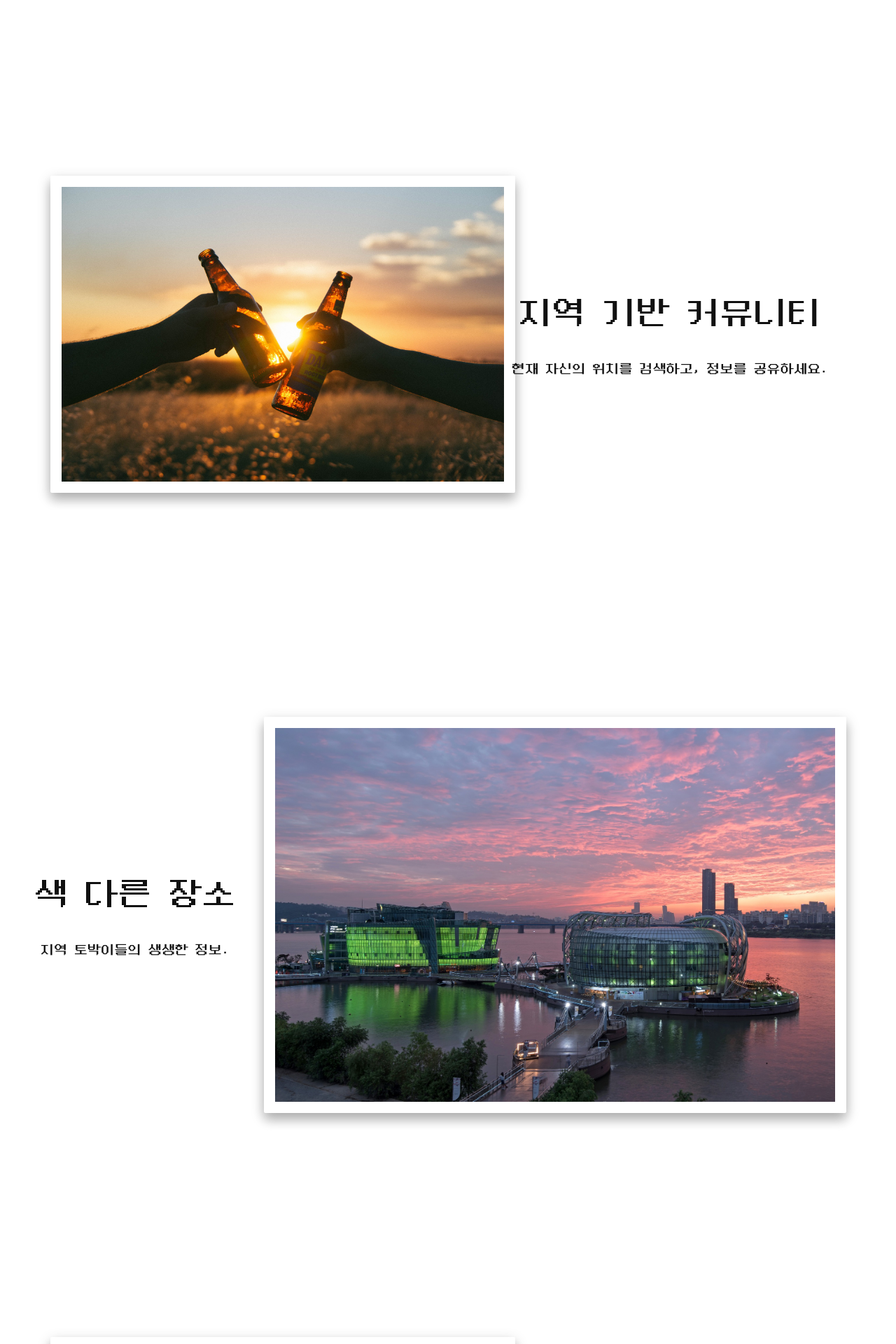
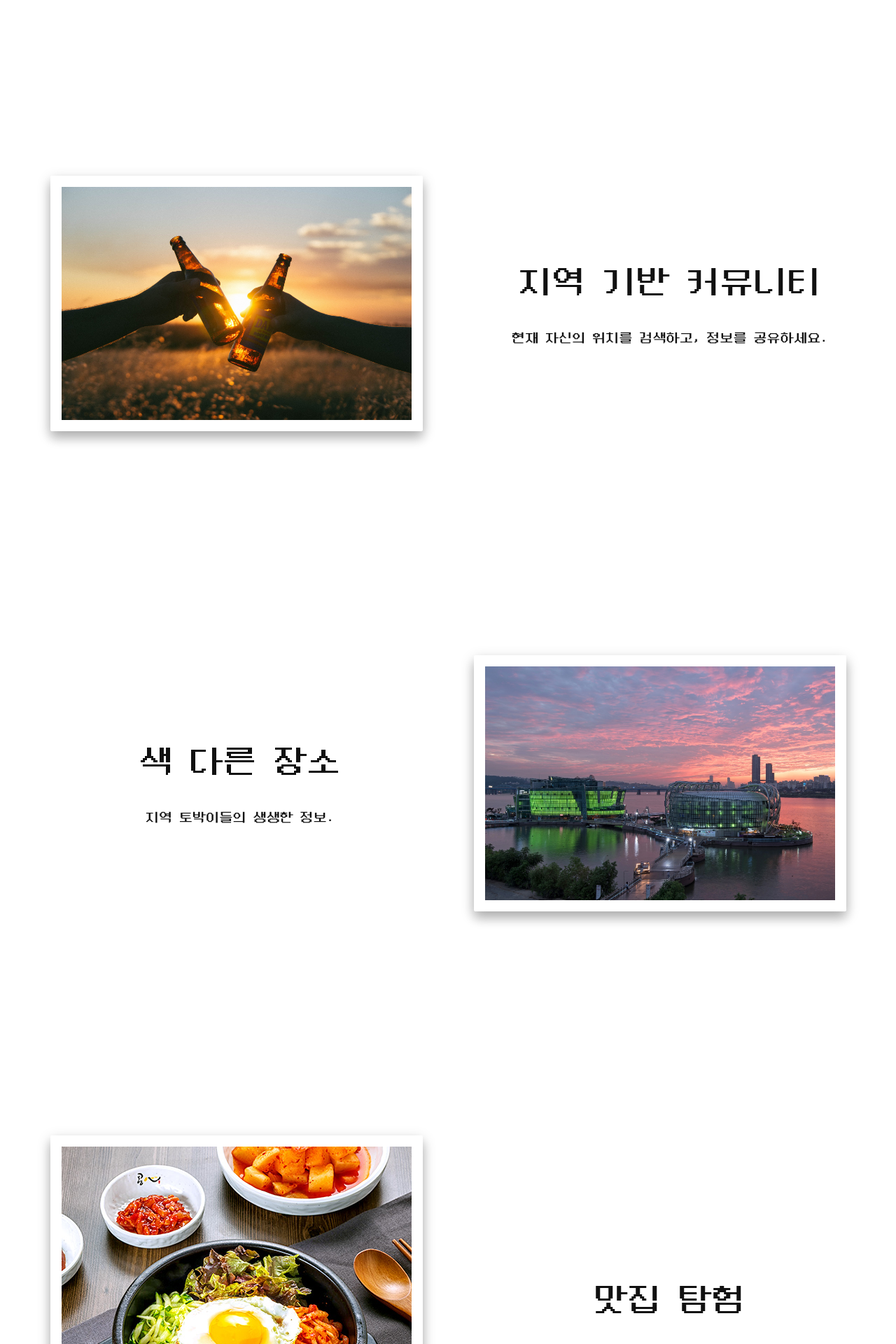
Before and after one commit to 6lueparr0t/about-rgbplace, a Jekyll site: the page built from index.md, in a window 1280 px wide. Shown: the part 1361-3281 px from the top of the page at 70% size. Built offline with Jekyll 4.4.1, drawn with Linux system fonts in a browser that asks for light colours; some web fonts are replaced.

Commit message:
auto commit 2019-07-07 17:27:07

```diff
--- a/_sass/css/home/_default.scss
+++ b/_sass/css/home/_default.scss
@@ -104,6 +104,15 @@ section.feature-1 {
 
 		&.feature-image img {
 			max-width: 700px;
+			@include media-query(1400px) {
+				max-width:500px;
+			}
+			@include media-query(1150px) {
+				max-width:350px;
+			}
+			@include media-query($on-laptop) {
+				max-width: 200px;
+			}
 			width: 100%;
 			box-shadow: 0 10px 16px 0 rgba(0, 0, 0, 0.2), 0 6px 20px 0 rgba(0, 0, 0, 0.19) !important;
 
@@ -124,13 +133,16 @@ section.feature-1 {
 				text-align: center;
 				font-size: 3rem;
 
+				@include media-query(1150px) {
+					font-size:2rem;
+				}
 				@include media-query($on-laptop) {
-					font-size: 1rem;
+					font-size:1rem;
 				}
 			}
 
-			@include media-query($on-laptop) {
-				font-size: .8rem;
+			@include media-query(1150px) {
+				font-size:.8rem;
 			}
 		}
 	}
@@ -149,9 +161,15 @@ section.feature-2 {
 		&.feature-image img {
 			flex: 2;
 
-			max-width: 800px;
+			max-width: 700px;
+			@include media-query(1400px) {
+				max-width:500px;
+			}
+			@include media-query(1150px) {
+				max-width:350px;
+			}
 			@include media-query($on-laptop) {
-				max-width: 200px;
+				max-width: 150px;
 			}
 			width: 100%;
 			box-shadow: 0 10px 16px 0 rgba(0, 0, 0, 0.2), 0 6px 20px 0 rgba(0, 0, 0, 0.19) !important;
@@ -175,12 +193,15 @@ section.feature-2 {
 				text-align: center;
 				font-size: 3rem;
 
+				@include media-query(1150px) {
+					font-size:2rem;
+				}
 				@include media-query($on-laptop) {
-					font-size: 1rem;
+					font-size:1rem;
 				}
 			}
 
-			@include media-query($on-laptop) {
+			@include media-query(1150px) {
 				font-size: .8rem;
 			}
 		}
```
Also changed, not shown: 1 other file.
